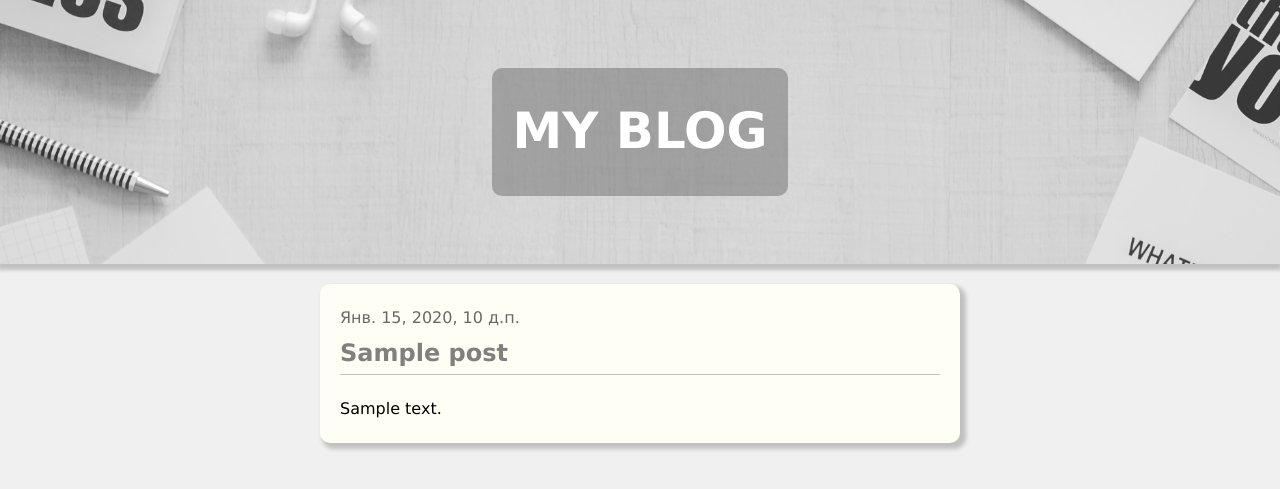
After one commit to bronewi4ok/blogapp, a Django app: page /post/1/ in a window 1280 px wide. The commit adds this page. Shown: the top 489 px of the page. Run offline with Django 3.2, Linux system fonts and the light colour scheme; tables that the repository leaves empty hold one stand-in row (values such as "Sample post").

Commit message:
extend templates with post_detals

```diff
--- a/blogapp/templates/blogapp/base.html
+++ b/blogapp/templates/blogapp/base.html
@@ -10,7 +10,7 @@
 </head>
 
 <body>
-    <div class="header" style="background-image: url('static/image/header.jpg')">
+    <div class="header" style="background-image: url('{% static 'image/header.jpg' %}')">
         <h1><a href="/">MY BLOG</a></h1>
     </div>
 
@@ -19,13 +19,6 @@
         {% endblock %}
     </div>
 
-    <div class="footer" style="background-image: url('static/image/footer_1.jpg')">
-        <div>
-            <h1>SEE YOU</h1>
-        </div>
-    </div>
-
-
 </body>
 
 </html>
--- /dev/null
+++ b/blogapp/templates/blogapp/post_detail.html
@@ -0,0 +1,11 @@
+{% extends 'blogapp/base.html' %}
+
+{% block content %}
+    <div class="posts">
+        {% if post.published_date %}
+            <p>{{ post.published_date }}</p>
+        {% endif %}
+        <h2>{{ post.title }}</h2>
+        <p>{{ post.text|linebreaksbr }}</p>
+    </div>
+{% endblock %}
--- a/blogapp/templates/blogapp/post_list.html
+++ b/blogapp/templates/blogapp/post_list.html
@@ -4,7 +4,7 @@
     {% for post in posts %}
         <div class="posts">
             <p>{{ post.published_date }}</p>
-            <h2><a href="">{{ post.title }}</a></h2>
+            <h2><a href="{% url 'post_detail' pk=post.pk %}">{{ post.title }}</a></h2>
             <p class="font">{{ post.text|linebreaksbr }}</p>
         </div>
     {% endfor %}
--- a/blogapp/urls.py
+++ b/blogapp/urls.py
@@ -3,4 +3,5 @@ from . import views
 
 urlpatterns = [
     path('', views.post_list, name='post_list'),
+    path('post/<int:pk>/', views.post_detail, name='post_detail'),
 ]
--- a/blogapp/views.py
+++ b/blogapp/views.py
@@ -1,4 +1,4 @@
-from django.shortcuts import render
+from django.shortcuts import render, get_object_or_404
 from django.utils import timezone
 from .models import Post
 
@@ -6,3 +6,7 @@ from .models import Post
 def post_list(request):
     posts = Post.objects.filter(published_date__lte=timezone.now()).order_by('published_date')
     return render(request, 'blogapp/post_list.html', {'posts': posts})
+
+def post_detail(request, pk):
+    post = get_object_or_404(Post, pk=pk)
+    return render(request, 'blogapp/post_detail.html', {'post': post})
```
